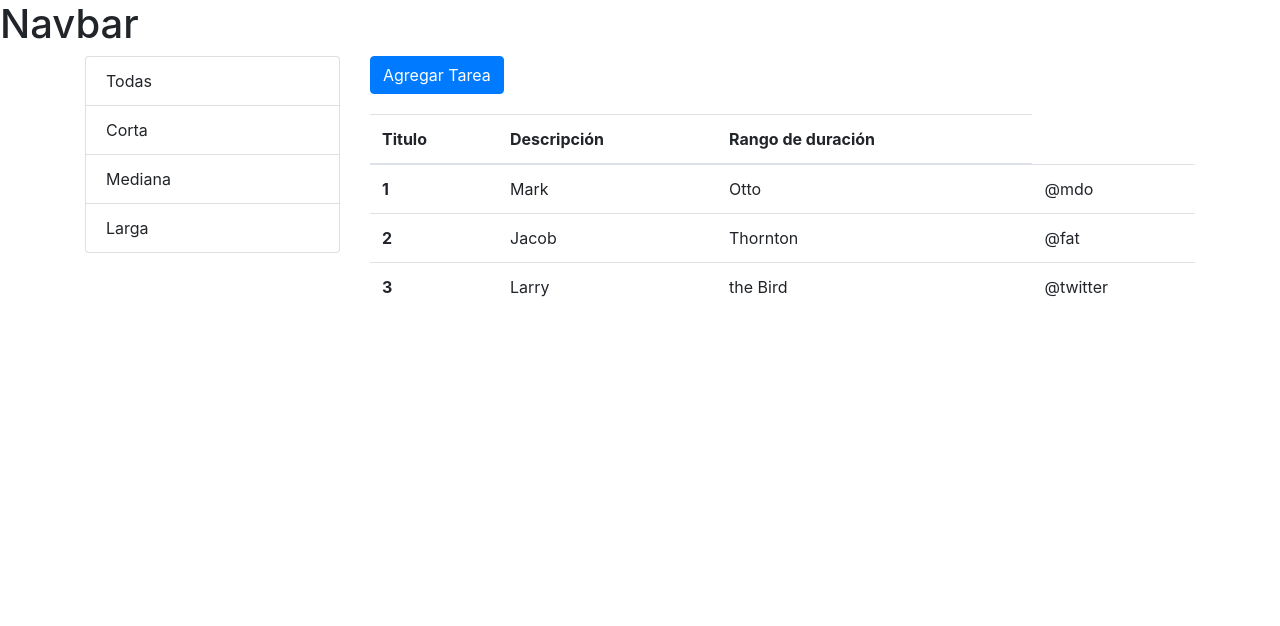
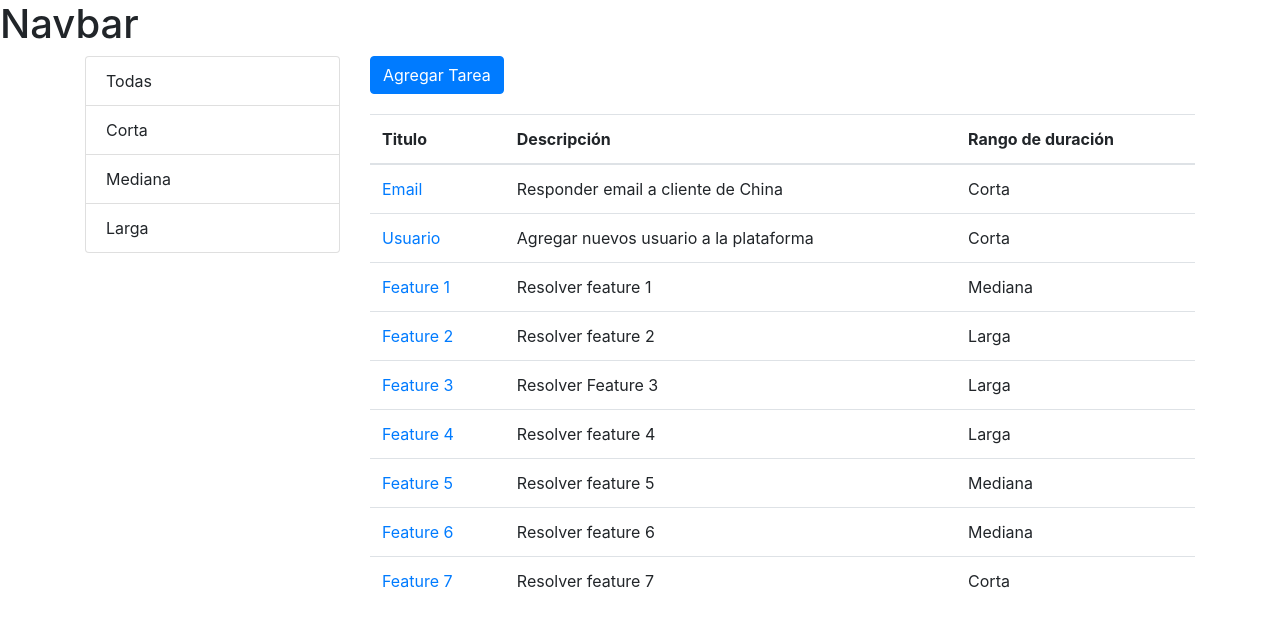
Before and after one commit to gyokebed/arkon-data, a React (Create React App) app: page /tasks in a window 1280 px wide. Shown: the top 626 px of the page. Built offline with nearby package versions, Linux system fonts and the light colour scheme; the HTML template or start-up script is replaced by a standard one.

Commit message:
Addind table body to tasks table

```diff
--- a/src/components/common/table.jsx
+++ b/src/components/common/table.jsx
@@ -6,7 +6,7 @@ const Table = ({ columns, data }) => {
   return (
     <table className="table">
       <TableHeader columns={columns} />
-      <TableBody />
+      <TableBody columns={columns} data={data} />
     </table>
   );
 };
--- a/src/components/common/tableBody.jsx
+++ b/src/components/common/tableBody.jsx
@@ -1,26 +1,27 @@
 import React from "react";
+import _ from "lodash";
 
-const TableBody = () => {
+const TableBody = ({ columns, data }) => {
+  console.log(data);
+  const renderCell = (item, column) => {
+    if (column.content) return column.content(item);
+
+    return _.get(item, column.path);
+  };
+
+  const createKey = (item, column) => {
+    return item._id + (column.path || column.key);
+  };
+
   return (
     <tbody>
-      <tr>
-        <th scope="row">1</th>
-        <td>Mark</td>
-        <td>Otto</td>
-        <td>@mdo</td>
-      </tr>
-      <tr>
-        <th scope="row">2</th>
-        <td>Jacob</td>
-        <td>Thornton</td>
-        <td>@fat</td>
-      </tr>
-      <tr>
-        <th scope="row">3</th>
-        <td>Larry</td>
-        <td>the Bird</td>
-        <td>@twitter</td>
-      </tr>
+      {data.map((item) => (
+        <tr key={item._id}>
+          {columns.map((column) => (
+            <td key={createKey(item, column)}>{renderCell(item, column)}</td>
+          ))}
+        </tr>
+      ))}
     </tbody>
   );
 };
--- a/src/components/tasks.jsx
+++ b/src/components/tasks.jsx
@@ -1,5 +1,6 @@
 import React, { useState, useEffect } from "react";
 import { Link } from "react-router-dom";
+import { getTasks } from "../services/fakeTasksService";
 import { getRanges } from "../services/fakeRangeService";
 import TasksTable from "./tasksTable";
 
@@ -8,12 +9,8 @@ const Tasks = () => {
   const [ranges, setRanges] = useState([]);
 
   useEffect(() => {
-    console.log("useEffect has been called!");
-
-    setTasks([
-      { name: "Limpiar la casa", tiempo: "1 hora" },
-      { name: "Hacer ejercicio", tiempo: "1 hora y media" },
-    ]);
+    // console.log("useEffect has been called!");
+    setTasks(getTasks());
 
     setRanges([{ _id: "", name: "Todas" }, ...getRanges()]);
   }, []);
--- a/src/components/tasksTable.jsx
+++ b/src/components/tasksTable.jsx
@@ -7,7 +7,7 @@ const TasksTable = ({ tasks }) => {
     {
       path: "title",
       label: "Titulo",
-      content: (task) => <Link to={`/tasks/`}>{}</Link>,
+      content: (task) => <Link to={`/tasks/${task._id}`}>{task.title}</Link>,
     },
     { path: "description", label: "Descripción" },
     { path: "range.name", label: "Rango de duración" },
```
